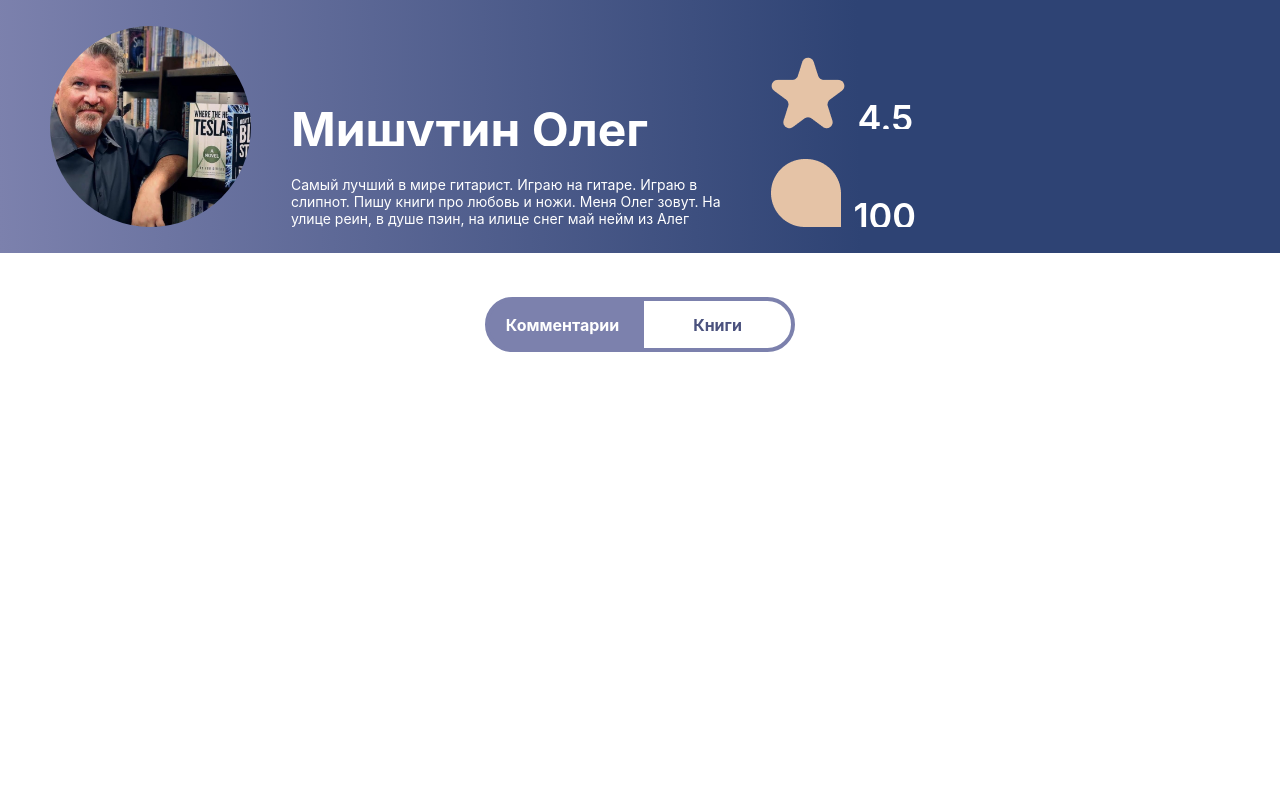
After one commit to olegmishutin/New-authors, a Django app: page /profile/ in a window 1280 px wide. The commit adds this page. Run offline with Django 4.2, Linux system fonts and the light colour scheme.

Commit message:
added base for profile page

```diff
--- /dev/null
+++ b/frontend/static/css/profile.css
@@ -0,0 +1,144 @@
+header {
+    min-width: 100%;
+    width: 100%;
+    height: 253px;
+    max-width: 253px;
+    background: linear-gradient(269deg, var(--back-color) 32.88%, var(--interact-color) 100%);
+    display: flex;
+    padding: 26px 115px 26px 115px;
+    box-sizing: border-box;
+    gap: 50px;
+}
+
+header .user-box {
+    width: unset;
+    flex-direction: row;
+    align-items: unset;
+    gap: 40px;
+}
+
+header .user-photo-box {
+    max-width: 354px;
+    max-height: 354px;
+    min-width: 354px;
+    min-height: 354px;
+}
+
+header .username {
+    text-align: left;
+    color: var(--front-color);
+    font-size: var(--biggest-text);
+    font-weight: 700;
+}
+
+header .user-box .description {
+    max-width: 450px;
+    min-width: 250px;
+    display: flex;
+    flex-direction: column;
+    justify-content: flex-end;
+    gap: 30px;
+    color: var(--front-color);
+}
+
+header .user-box .description p {
+    font-size: var(--very-small-text);
+    word-break: break-word;
+    max-height: 115px;
+    overflow: hidden;
+}
+
+header .statistics {
+    width: 40%;
+    flex-direction: column;
+    align-self: flex-end;
+    row-gap: 30px;
+}
+
+header .statistics .rating {
+    align-self: flex-start;
+}
+
+header .statistics span {
+    max-width: unset;
+    height: 33px;
+    color: var(--front-color);
+    font-size: var(--big-text);
+    font-weight: 600;
+    margin-left: 12px;
+    word-break: break-word;
+}
+
+.switcher-box {
+    width: 100%;
+    display: flex;
+    justify-content: center;
+    padding: 44px 0 44px 0;
+}
+
+.switcher {
+    color: var(--intermediate-color);
+}
+
+.switcher-on {
+    color: var(--front-color);
+}
+
+@media (max-width: 1440px) {
+    header {
+        padding: 26px 50px 26px 50px;
+        justify-content: center;
+    }
+
+    header .user-photo-box {
+        max-width: 201px;
+        max-height: 201px;
+        min-width: 201px;
+        min-height: 201px;
+    }
+}
+
+@media (max-width: 1024px) {
+    header {
+        height: auto;
+        flex-direction: column;
+        align-items: center;
+    }
+
+    header .user-box {
+        flex-direction: column;
+        align-items: center;
+    }
+
+    header .username {
+        text-align: center;
+        max-height: 80px;
+        font-size: var(--big-text);
+    }
+
+    header .user-box .description p {
+        text-align: center;
+        max-height: unset;
+    }
+
+    header .statistics {
+        width: 100%;
+        align-self: unset;
+        justify-content: center;
+        flex-direction: row;
+    }
+
+    header .statistics .rating {
+        align-self: flex-end;
+    }
+
+    header .statistics .rating img {
+        max-width: 40px;
+    }
+
+    header .statistics span {
+        font-size: var(--medium-text);
+        max-height: 17px;
+        height: 17px;
+    }
+}
--- a/frontend/static/css/widgets/statistics.css
+++ b/frontend/static/css/widgets/statistics.css
@@ -10,6 +10,8 @@
 }
 
 .rating span {
+    max-width: 54px;
+    overflow: hidden;
     height: 14px;
     align-self: flex-end;
     margin-left: 5px;
@@ -27,6 +29,7 @@
     }
 
     .rating span {
+        max-width: 33px;
         height: 12px;
         font-size: var(--mobile-very-small-text);
     }
--- a/frontend/templates/base.html
+++ b/frontend/templates/base.html
@@ -117,7 +117,7 @@
         <nav class="pages">
             <ul>
                 <li><a href="">Опублиовать книгу</a></li>
-                <li><a href="">Мой профиль</a></li>
+                <li><a href="{% url 'profiles:profile' %}">Мой профиль</a></li>
                 <li><a id="open-user-settings-button">Изменить профиль</a></li>
                 <li><a href="">Админка</a></li>
                 <li><a href="">Выйти из аккаунта</a></li>
--- /dev/null
+++ b/frontend/templates/profile/base.html
@@ -0,0 +1,48 @@
+<!DOCTYPE html>
+<html lang="en">
+{% load static %}
+<head>
+    <meta charset="UTF-8">
+    <meta name="viewport" content="width=device-width, initial-scale=1"/>
+    <title>{% block title %}{% endblock %}</title>
+    <link rel="stylesheet" href="{% static 'css/main.css' %}">
+    <link rel="stylesheet" href="{% static 'css/widgets/user.css' %}">
+    <link rel="stylesheet" href="{% static 'css/widgets/switcher.css' %}">
+    <link rel="stylesheet" href="{% static 'css/widgets/statistics.css' %}">
+    <link rel="stylesheet" href="{% static 'css/profile.css' %}">
+</head>
+<body>
+<header>
+    <div class="user-box">
+        <div class="user-photo-box">
+            <img src="{% static 'image/men.png' %}" alt="photo">
+        </div>
+        <div class="description">
+            <h1 class="username">Мишутин Олег Святославович</h1>
+            <div class="short-description">
+                <p>Самый лучший в мире гитарист. Играю на гитаре. Играю в слипнот. Пишу книги про любовь и ножи. Меня
+                    Олег зовут. На улице реин, в душе пэин, на илице снег май нейм из Алег</p>
+            </div>
+        </div>
+    </div>
+    <div class="statistics">
+        <div class="rating">
+            <img src="{% static 'image/big stars.png' %}" alt="rating">
+            <span>4.5</span>
+        </div>
+        <div class="rating">
+            <img src="{% static 'image/big comment.png' %}" alt="comment">
+            <span>100</span>
+        </div>
+    </div>
+</header>
+<main>
+    <div class="switcher-box">
+        <div class="switch">
+            <a class="switcher switcher-on">Комментарии</a>
+            <a class="switcher">Книги</a>
+        </div>
+    </div>
+</main>
+</body>
+</html>
--- a/server/New_authors/urls.py
+++ b/server/New_authors/urls.py
@@ -26,5 +26,6 @@ urlpatterns = [
     path('', include('authentication.urls')),
     path('', include('categories.urls')),
     path('', include('books.urls')),
-    path('', include('authors.urls'))
+    path('', include('authors.urls')),
+    path('', include('user_profiles.urls'))
 ] + static(settings.MEDIA_URL, document_root=settings.MEDIA_ROOT)
--- /dev/null
+++ b/server/user_profiles/urls.py
@@ -0,0 +1,7 @@
+from django.urls import path
+from . import views
+
+app_name = 'profiles'
+urlpatterns = [
+    path('profile/', views.profile, name='profile')
+]
--- a/server/user_profiles/views.py
+++ b/server/user_profiles/views.py
@@ -1,3 +1,5 @@
 from django.shortcuts import render
 
-# Create your views here.
+
+def profile(request):
+    return render(request, 'profile/base.html')
```
Also changed, not shown: frontend/static/image/big comment.png (added), frontend/static/image/big stars.png (added).
